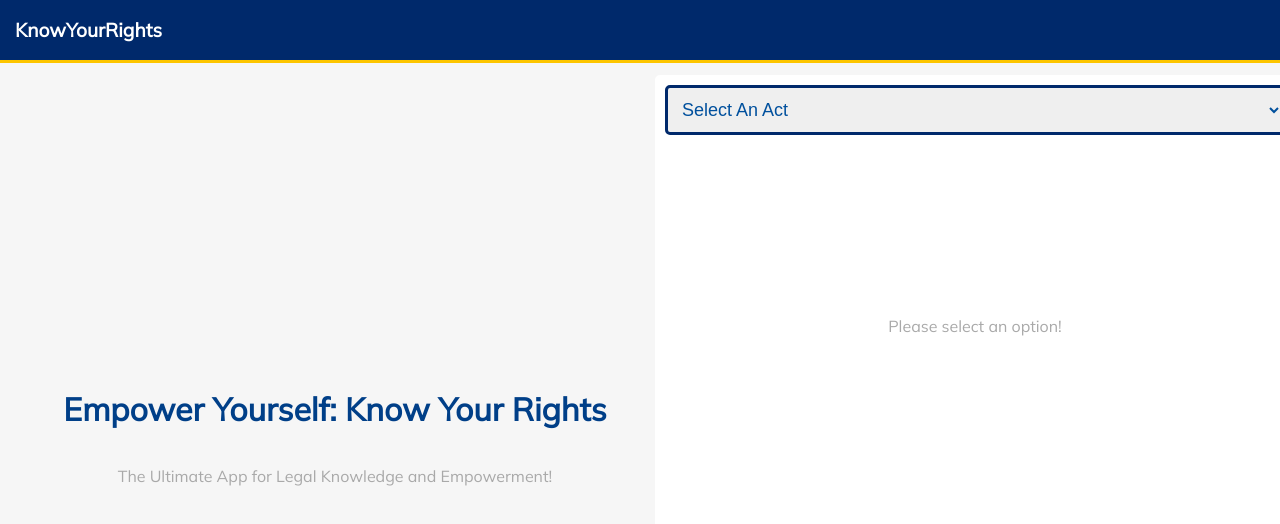
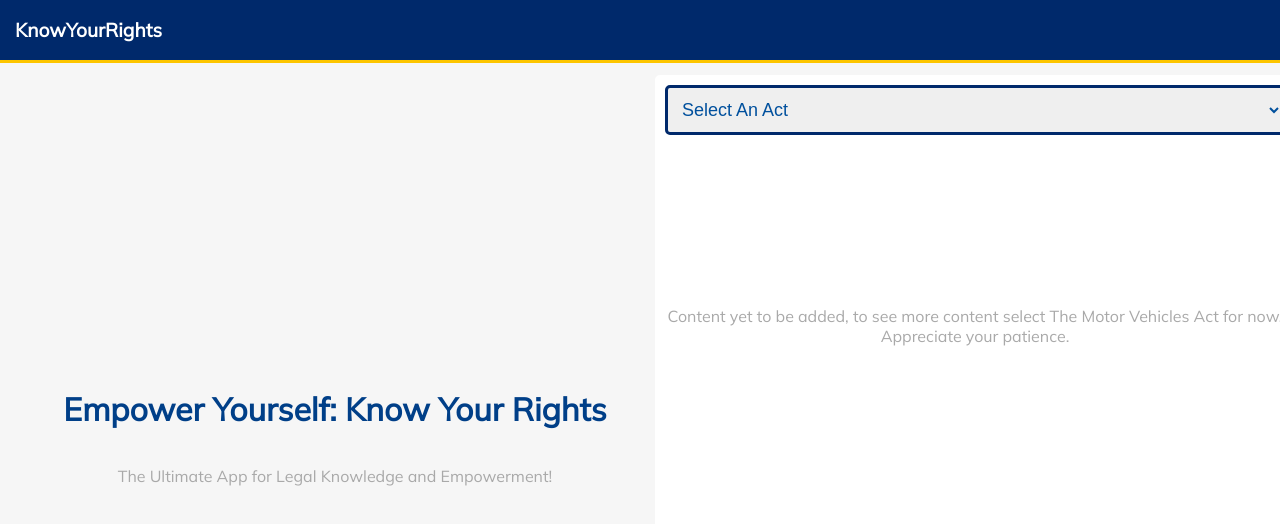
Before and after one commit to stephin007/law-in-check, a React (Create React App) app: page / in a window 1280 px wide. Shown: the top 524 px of the page. Built offline with nearby package versions, Linux system fonts and the light colour scheme.

Commit message:
added list of MVA Sections

```diff
--- a/src/components/Home/Home.jsx
+++ b/src/components/Home/Home.jsx
@@ -16,12 +16,22 @@ const IndianLegalActs = [
   { value: "8", label: "The Motor Vehicles Act" },
 ];
 
+const SectionList = MVA.map((item) => {
+  return { value: item.section, label: item.title };
+});
+
+console.log(SectionList);
+
 const Home = () => {
   const [selectedAct, setSelectedAct] = useState("");
   const [selectedSection, setSelectedSection] = useState("");
 
   const handleDropdown = (selectedAct) => {
     setSelectedAct(selectedAct);
+  };
+
+  const handleSelectedSection = (selectedSection) => {
+    setSelectedSection(selectedSection);
   };
 
   return (
@@ -43,13 +53,13 @@ const Home = () => {
             onChange={handleDropdown}
           />
 
-          {selectedAct != "" ? (
+          {selectedAct == "8" ? (
             <>
               <Dropdown
                 value={selectedSection}
-                data={MVA}
+                data={SectionList}
                 placeholder='Select A Section'
-                onChange={handleDropdown}
+                onChange={handleSelectedSection}
               />
             </>
           ) : (
@@ -62,9 +72,11 @@ const Home = () => {
                   display: "flex",
                   justifyContent: "center",
                   alignItems: "center",
+                  textAlign: "center",
                 }}
               >
-                Please select an option!
+                Content yet to be added, to see more content select The Motor
+                Vehicles Act for now. Appreciate your patience.
               </p>
             </>
           )}
```
